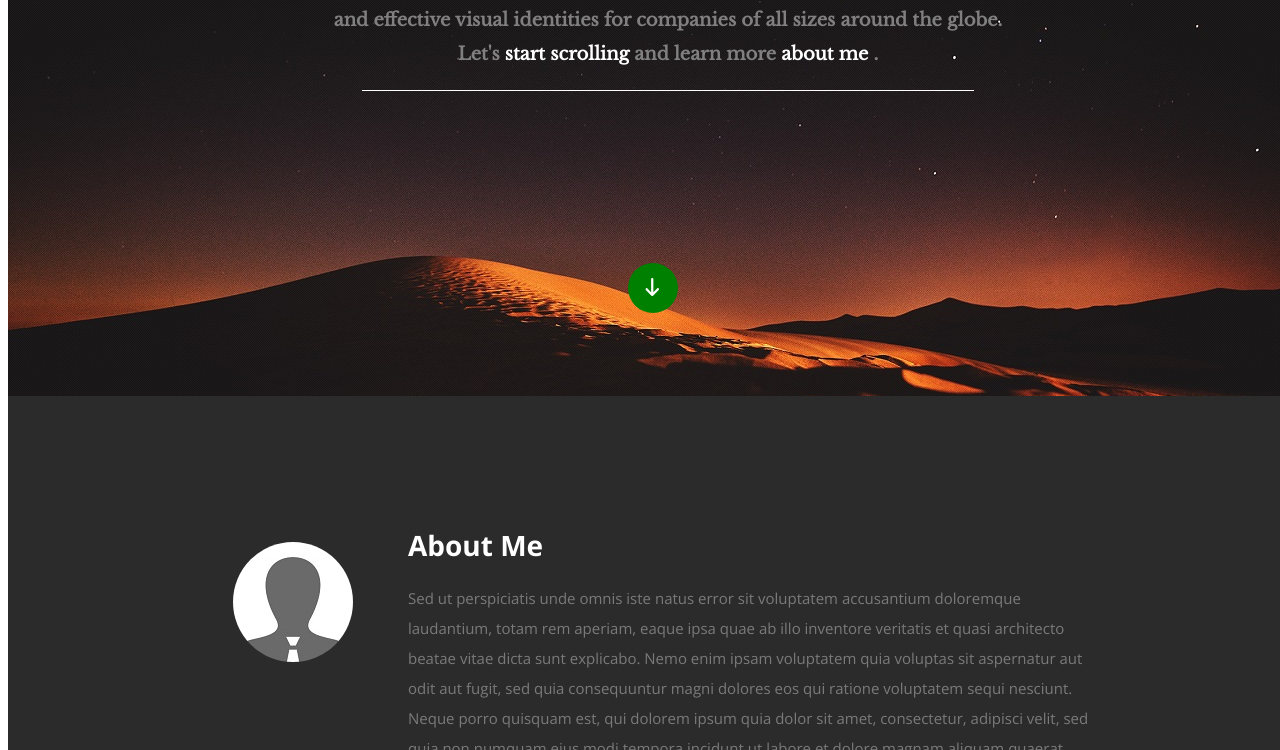
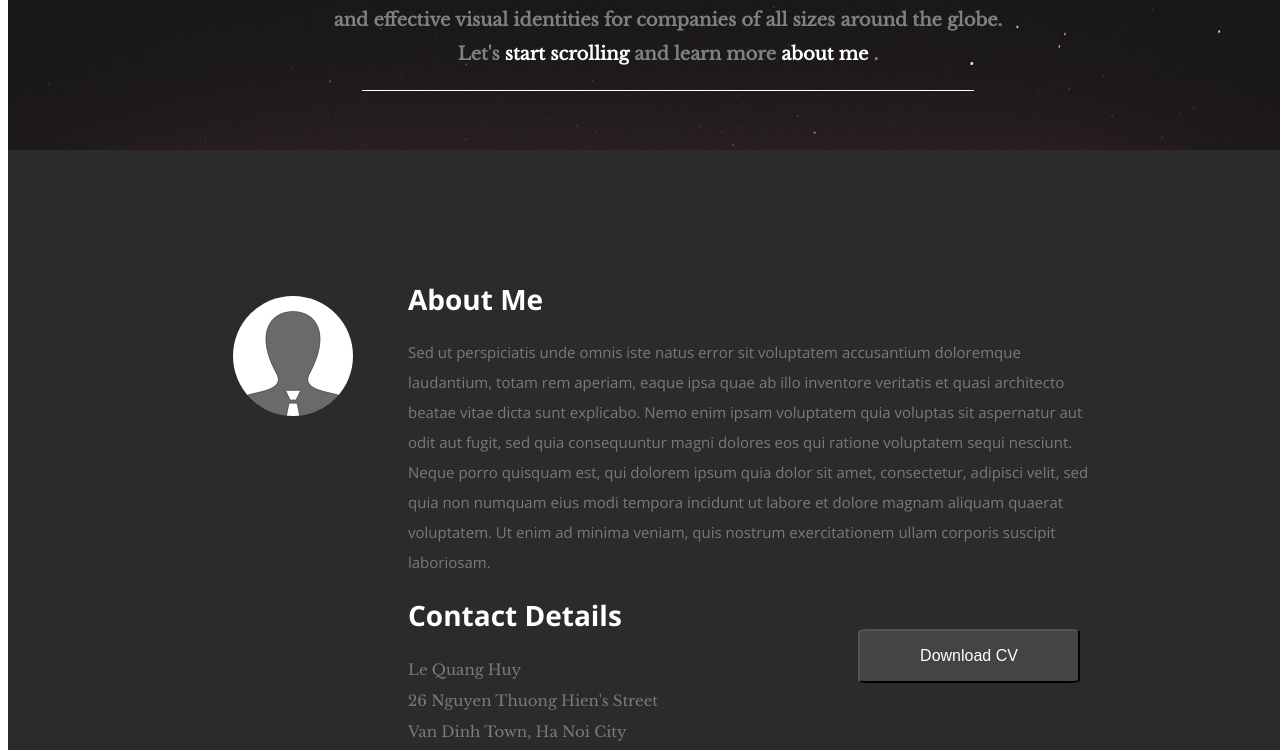
Before and after one commit to Hieu2401/BTL-NTW-Nhom7, a plain HTML site: page bai_tap_lon_cuoi_cung/index.html in a window 1280 px wide. Shown: the part 256-1006 px from the top of the page. Drawn offline with nearby package versions, Linux system fonts and the light colour scheme; files that its build step writes are made by us from their sources; a web font is replaced by a local one.

Commit message:
tôi vừa sửa code bị lỗi

```diff
--- a/bai_tap_lon_cuoi_cung/css-Huy/index.css
+++ b/bai_tap_lon_cuoi_cung/css-Huy/index.css
@@ -9,8 +9,8 @@ body {
 header {
     background-image: url(images/none);
     font-family: 'Open Sans', sans-serif;
-    height: 654px;
-    width: 1330px;
+     background-repeat:no-repeat ;
+     background-size:cover ;
     background-image: url(images/he);
     font-style: unset;
     bottom: 10px;
```
